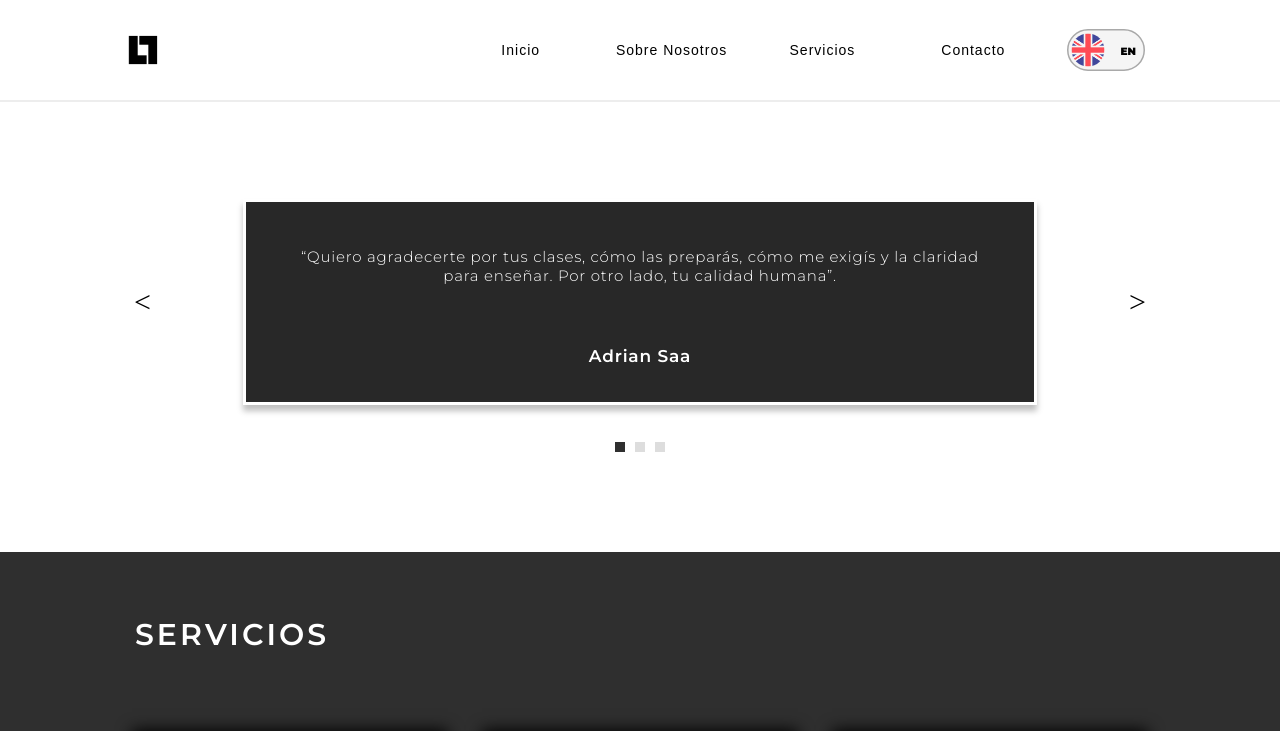
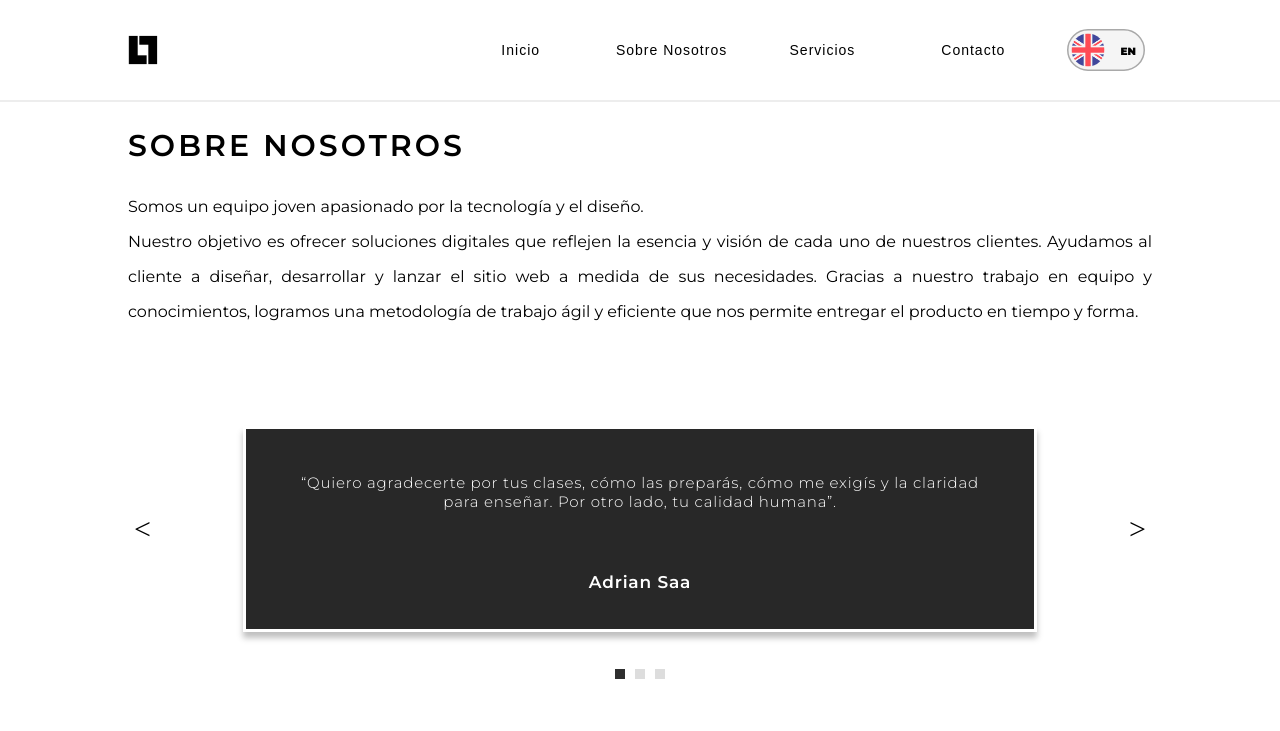
Before and after one commit to TechBayTB/techbayteam, a React (Create React App) app: page / in a window 1280 px wide. Shown: the top 731 px of the page. Built offline with nearby package versions, Linux system fonts and the light colour scheme.

Commit message:
Avances - Maxi

```diff
--- a/src/App.js
+++ b/src/App.js
@@ -1,6 +1,7 @@
 import { LanguageContextProvider } from './Context/Language';
 import NavBar from './components/NavBar/NavBar';
 import Home from './components/Home/Home';
+import AboutMe from './components/AboutMe/AboutMe';
 import Comments from './components/Comments/Comments';
 import Services from './components/Services/Services';
 import Contact from './components/Contact/Contact';
@@ -12,6 +13,7 @@ function App() {
     <LanguageContextProvider>
       <NavBar />
       <Home />
+      <AboutMe />
       <Comments />
       <Services />
       <Contact />
--- /dev/null
+++ b/src/components/AboutMe/AboutMe.css
@@ -0,0 +1,45 @@
+
+
+.AboutMe p {
+    margin: 0;
+    text-align: justify;
+}
+
+@media screen and (max-width: 500px) {
+    .AboutMe {
+        padding: 0px 20px;
+        margin-bottom: 100px;
+    }
+    .AboutMe p {
+        line-height: 40px;
+    }
+}
+
+@media screen and (min-width: 501px) and (max-width: 768px) {
+    .AboutMe {
+        padding: 0px 20px;
+        margin-bottom: 100px;
+    }
+    .AboutMe p {
+        line-height: 40px;
+    }
+}
+
+@media screen and (min-width: 769px) and (max-width: 1024px) {
+    .AboutMe {
+        padding: 0px 30px;
+    }
+    .AboutMe p {
+        line-height: 35px;
+    }
+}
+
+@media screen and (min-width: 1025px) {
+    .AboutMe {
+        margin: 0 auto;
+        max-width: 1024px;
+    }
+    .AboutMe p {
+        line-height: 35px;
+    }
+}
--- /dev/null
+++ b/src/components/AboutMe/AboutMe.js
@@ -0,0 +1,20 @@
+import { useContext } from "react";
+import LanguageContext from "../../Context/Language";
+import { LanguageTypes } from "../Types/LanguageTypes";
+import './AboutMe.css'
+import { AboutMeEnglish, AboutMeSpanish } from "./AboutMeText";
+const AboutMe = () => {
+    const { language } = useContext(LanguageContext)
+
+    return (
+        <>
+            <div className="AboutMe" id='about-me'>
+                <h2 className="title">{language === LanguageTypes.SPANISH ? AboutMeSpanish.h2 : AboutMeEnglish.h2}</h2>
+                <p>{language === LanguageTypes.SPANISH ? AboutMeSpanish.p : AboutMeEnglish.p}</p>
+                <p>{language === LanguageTypes.SPANISH ? AboutMeSpanish.p2 : AboutMeEnglish.p2}</p>
+            </div>
+        </>
+    );
+}
+
+export default AboutMe;
--- /dev/null
+++ b/src/components/AboutMe/AboutMeText.js
@@ -0,0 +1,13 @@
+export const AboutMeSpanish =
+{
+    h2: 'SOBRE NOSOTROS',
+    p: 'Somos un equipo joven apasionado por la tecnología y el diseño.',
+    p2: 'Nuestro objetivo es ofrecer soluciones digitales que reflejen la esencia y visión de cada uno de nuestros clientes. Ayudamos al cliente a diseñar, desarrollar y lanzar el sitio web a medida de sus necesidades. Gracias a nuestro trabajo en equipo y conocimientos, logramos una metodología de trabajo ágil y eficiente que nos permite entregar el producto en tiempo y forma.',
+}
+
+export const AboutMeEnglish =
+{
+    h2: 'ABOUT US',
+    p: 'We are a young team passionate about technology and design.',
+    p2: 'Our goal is to provide digital solutions that reflect the essence and vision of each of our clients. We assist the client in designing, developing, and launching the website tailored to their needs. Thanks to our teamwork and expertise, we have achieved an agile and efficient working methodology that allows us to deliver the product on time and in form.',
+}
```
